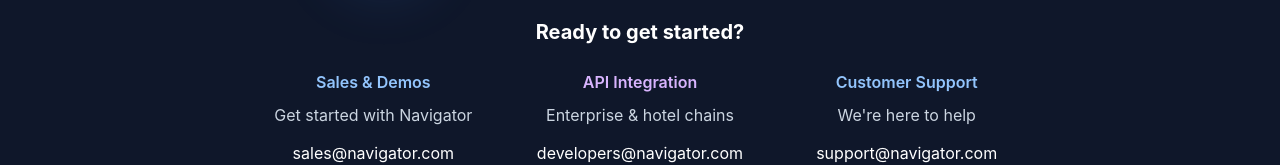
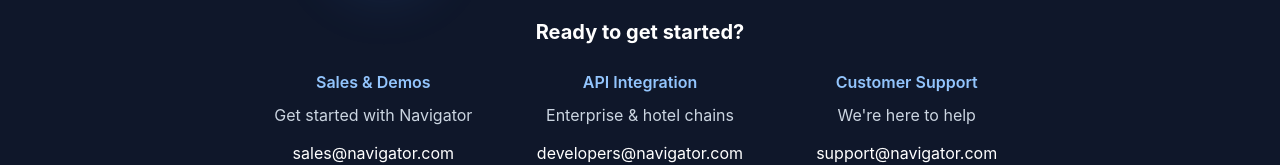
Before and after one commit to glalcua1/navigator-marketing, a React (Create React App) app: page / in a window 1280 px wide. Shown: the part 7159-7324 px from the top of the page. Built offline with nearby package versions, Linux system fonts and the light colour scheme.

Commit message:
style(footer): remove purple/pink accents; use brand blue (#1800FF→#008FFF theme) for highlights; adjust API Integration link colors

```diff
--- a/src/components/Footer.jsx
+++ b/src/components/Footer.jsx
@@ -38,7 +38,8 @@
       {/* Background elements */}
       <div className="absolute inset-0">
         <div className="absolute top-10 left-1/4 w-32 h-32 bg-blue-500/10 rounded-full blur-xl"></div>
-        <div className="absolute bottom-10 right-1/4 w-40 h-40 bg-purple-500/10 rounded-full blur-xl"></div>
+        {/* Removed purple accent; use brand blue only */}
+        <div className="absolute bottom-10 right-1/4 w-40 h-40 bg-blue-500/10 rounded-full blur-xl"></div>
       </div>
 
       <div className="relative z-10 max-w-7xl mx-auto px-6">
@@ -76,17 +77,17 @@
                   </a>
                 </div>
                 <div>
-                  <h4 className="font-semibold text-purple-300 mb-2">API Integration</h4>
+                  <h4 className="font-semibold text-blue-300 mb-2">API Integration</h4>
                   <p className="text-slate-300 mb-3">Enterprise & hotel chains</p>
                   <a
                     href="mailto:developers@navigator.com"
-                    className="text-white hover:text-purple-300 transition-colors duration-300 block"
+                    className="text-white hover:text-blue-300 transition-colors duration-300 block"
                   >
                     developers@navigator.com
                   </a>
                   <a
                     href="tel:+1-555-123-4568"
-                    className="text-white hover:text-purple-300 transition-colors duration-300"
+                    className="text-white hover:text-blue-300 transition-colors duration-300"
                   >
                     +1 (555) 123-4568
                   </a>
```
